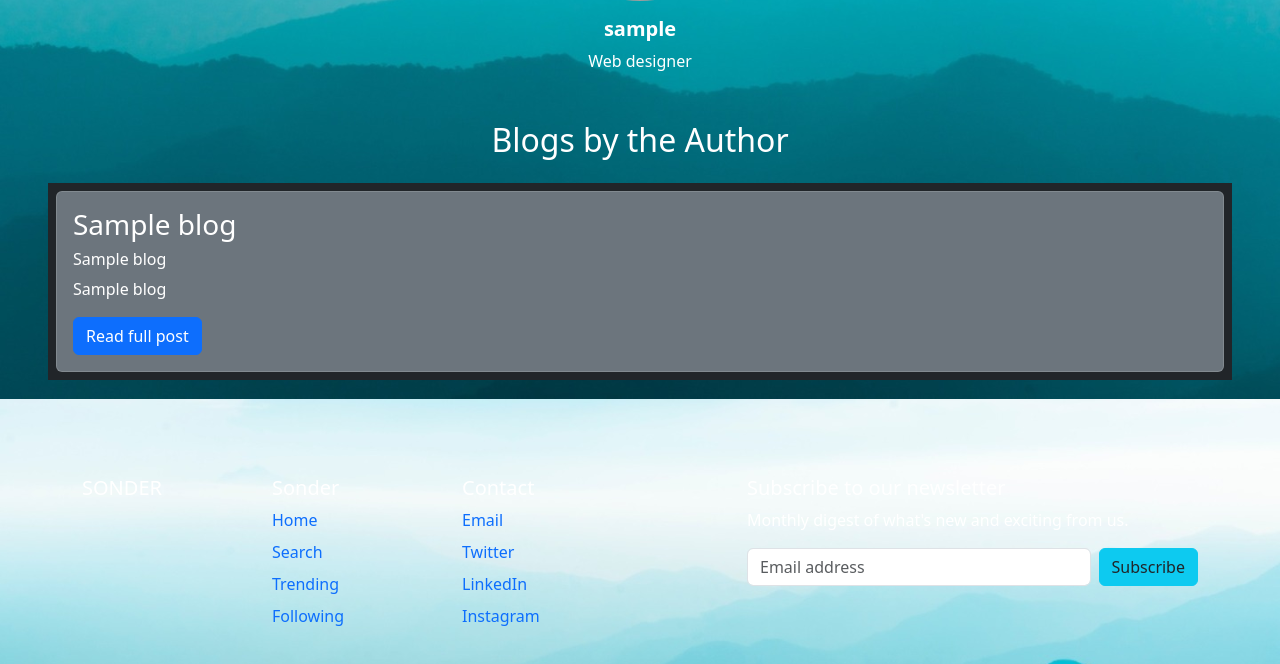
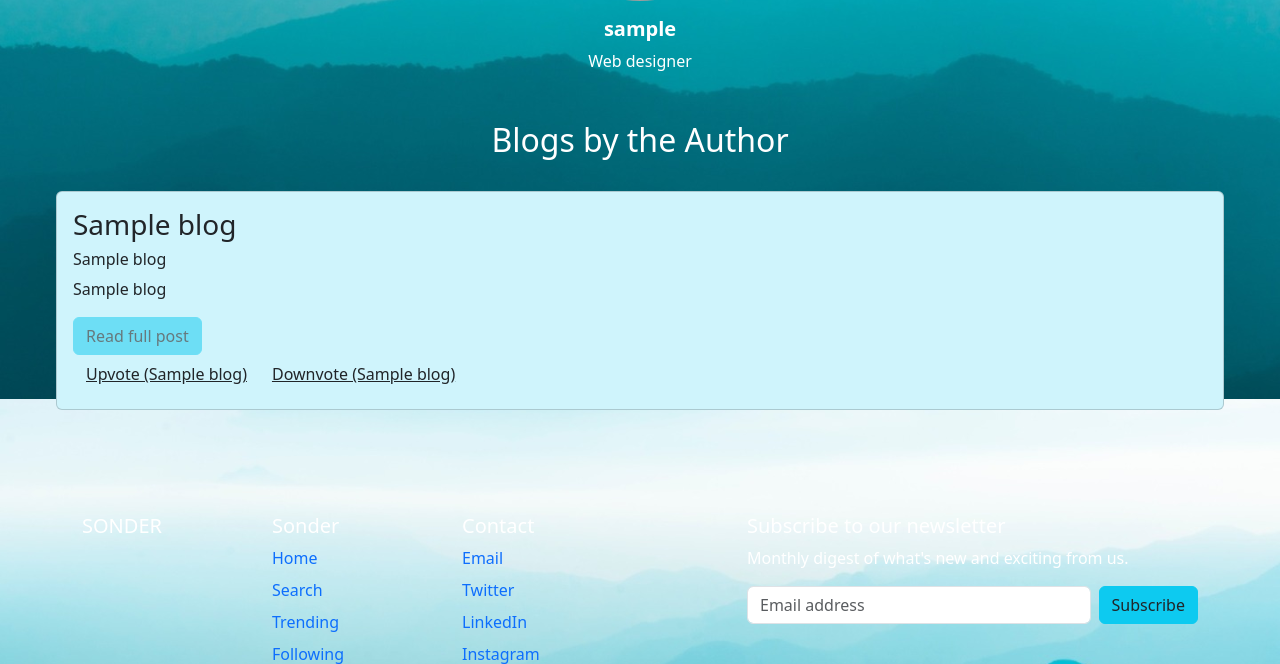
Before and after one commit to msingh2004/COP_Assignment_3-main, a Flask app: template templates/byauthor_light.html in a window 1280 px wide. Shown: the part 401-1065 px from the top of the page. Run offline with Flask 3, Linux system fonts and the light colour scheme; the template is opened without the code that fills it: most values are stand-ins (such as "Sample title", 1, 10 or a date in 2020); grey boxes are pictures that could not be loaded.

Commit message:
More frontend edits

```diff
--- a/templates/byauthor_light.html
+++ b/templates/byauthor_light.html
@@ -35,17 +35,28 @@ By author
     </center>
     {%for blog in blogs%}
       <div class="d-grid gap-3">
-        <div class="p-2 bg-dark text-white mx-5 mt-3" data-bs-theme="dark">
-            <div class="card bg-secondary text-white" data-bs-theme = "dark">
+        <div class="p-2 text-dark mx-5 mt-3">
+            <div class="card bg-info-subtle text-dark">
 
                 <div class="card-body">
                   <h3 class="card-title">{{blog[2]}}</h3>
                   <h6> {{blog[4]}} </h6>
                   <p class="card-text">{{blog[3]}}</p>
-                  <a href="{{blog[0]}}" class="btn btn-primary">Read full post</a>
+                  <a href="{{blog[0]}}_light" class="btn btn-info opacity-50">Read full post</a>
+                  <br>
+
+
+                  <div class="btn-group" role="group" aria-label="Basic outlined example">
+                    <button type="button" class="btn btn-link text-dark">Upvote ({{blog[5]}})</button>
+                    <button type="button" class="btn btn-link text-dark">Downvote ({{blog[6]}})</button>
+                  </div>
+
                 </div>
+
               </div>
         </div>
+
+
 
 
       </div>
--- a/templates/index_light.html
+++ b/templates/index_light.html
@@ -23,7 +23,7 @@ Home
                 <div class="card-body">
                   <h3 class="card-title">{{post[2]}}</h3>
 
-                  <a href="{{post[4]}}" class = "text-dark">By {{post[4]}}</a>
+                  <a href="{{post[4]}}_light" class = "text-dark">By {{post[4]}}</a>
 
                     <!-- <div align = "right">
                       <button type="button" class="btn btn-primary" data-toggle="button" aria-pressed="false" autocomplete="off">
--- a/templates/trending_light.html
+++ b/templates/trending_light.html
@@ -29,7 +29,7 @@ Trending
 
               <div class="card-body">
                 <h3 class="card-title">{{post[2]}}</h3>
-                <a href="{{post[4]}}" class = "text-dark">By {{post[4]}}</a>
+                <a href="{{post[4]}}_light" class = "text-dark">By {{post[4]}}</a>
                 <p class="card-text">{{post[3][:1000]}}</p>
                 <a href="{{post[0]}}" class="btn btn-info mb-2 text-dark opacity-50">Read full post</a>
                 <br>
```
Also changed, not shown: 1 other file.
